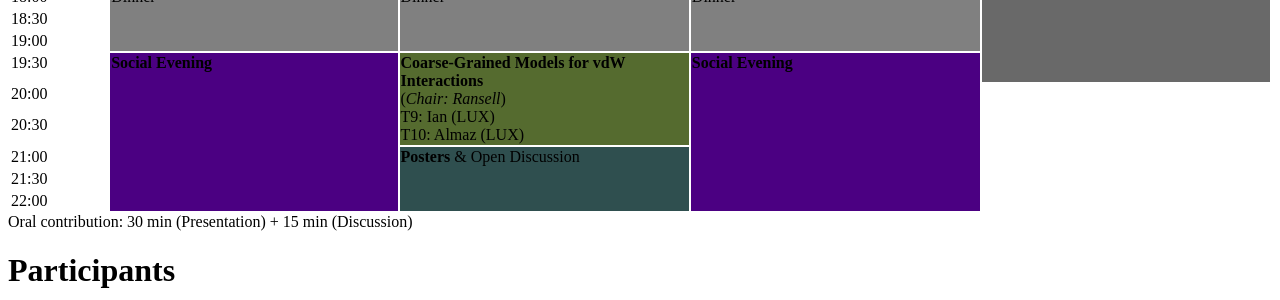
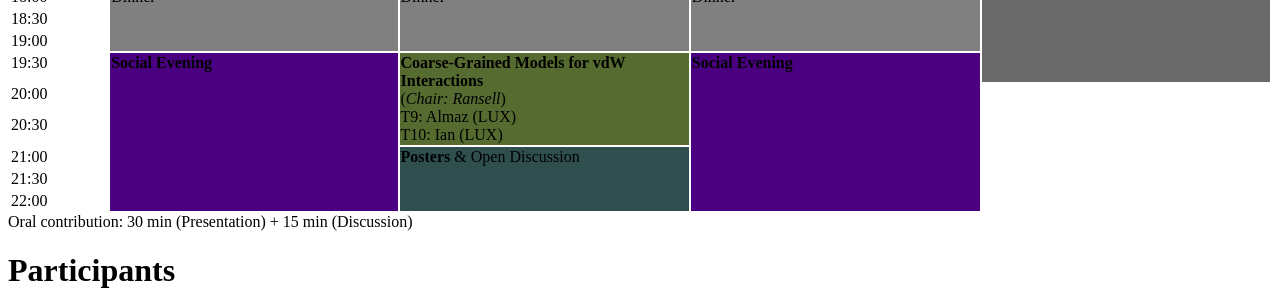
Before and after one commit to ESTML/ESTML.github.io, a Jekyll site: the page built from schedule.html, in a window 1280 px wide. Shown: the part 751-1051 px from the top of the page. Built offline with Jekyll 4.4.1, drawn with Linux system fonts in a browser that asks for light colours; nearby versions of some CDN libraries.

Commit message:
Update schedule.html

```diff
--- a/schedule.html
+++ b/schedule.html
@@ -119,7 +119,7 @@ title: Schedule and Participants
 <tr VALIGN=TOP>
   <td> 19:30 </td>
   <td rowspan="6" style="background-color: Indigo;"> <b>Social Evening </td>
-  <td rowspan="3" style="background-color: DarkOliveGreen;"> <b> Coarse-Grained Models for vdW Interactions</b> <br> (<i>Chair: Ransell</i>) <br> T9: Ian (LUX) <br> T10: Almaz (LUX) </td>
+  <td rowspan="3" style="background-color: DarkOliveGreen;"> <b> Coarse-Grained Models for vdW Interactions</b> <br> (<i>Chair: Ransell</i>) <br> T9: Almaz (LUX) <br> T10: Ian (LUX) </td>
   <td rowspan="6" style="background-color: Indigo;"> <b> Social Evening </b> </td>
 </tr>
 
```
